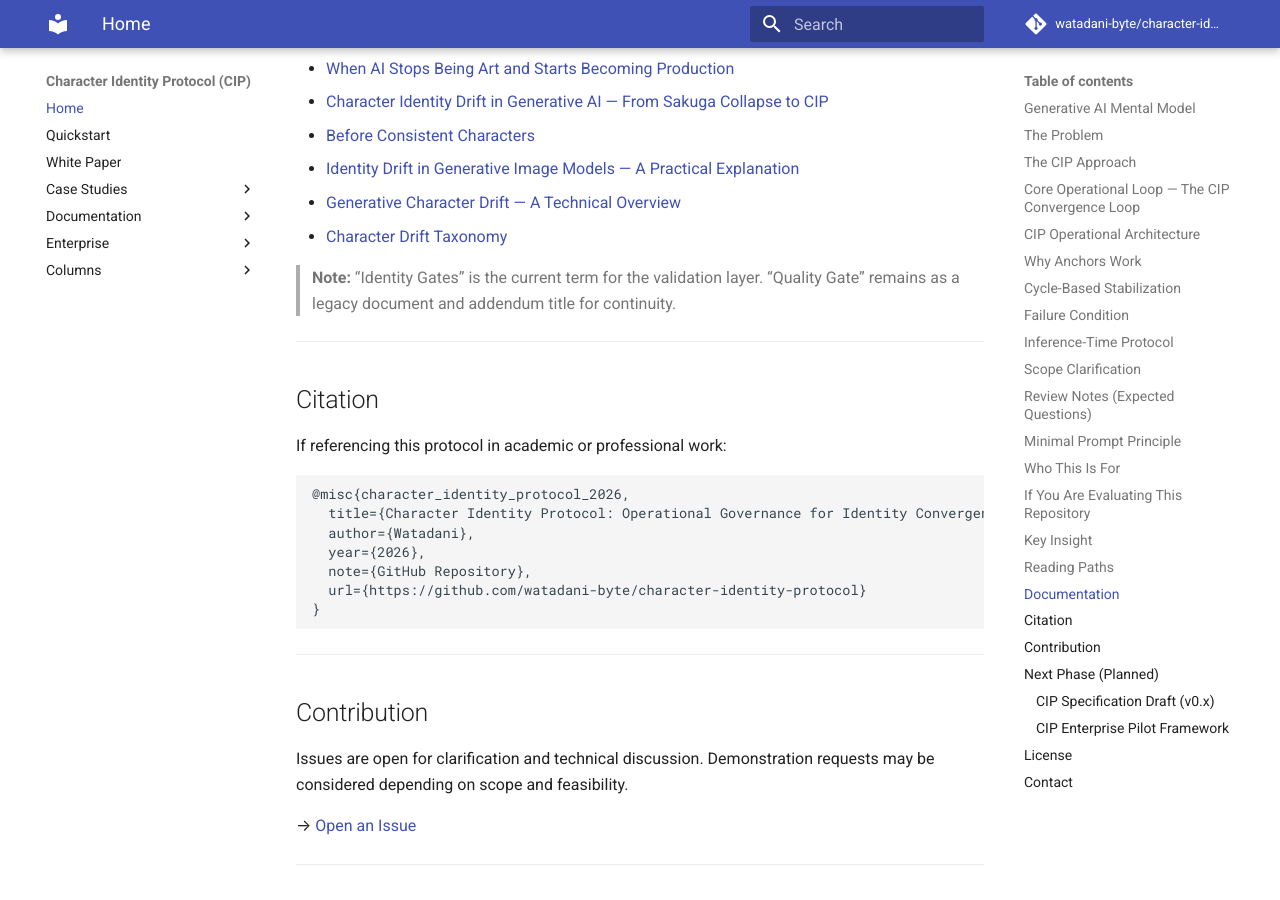
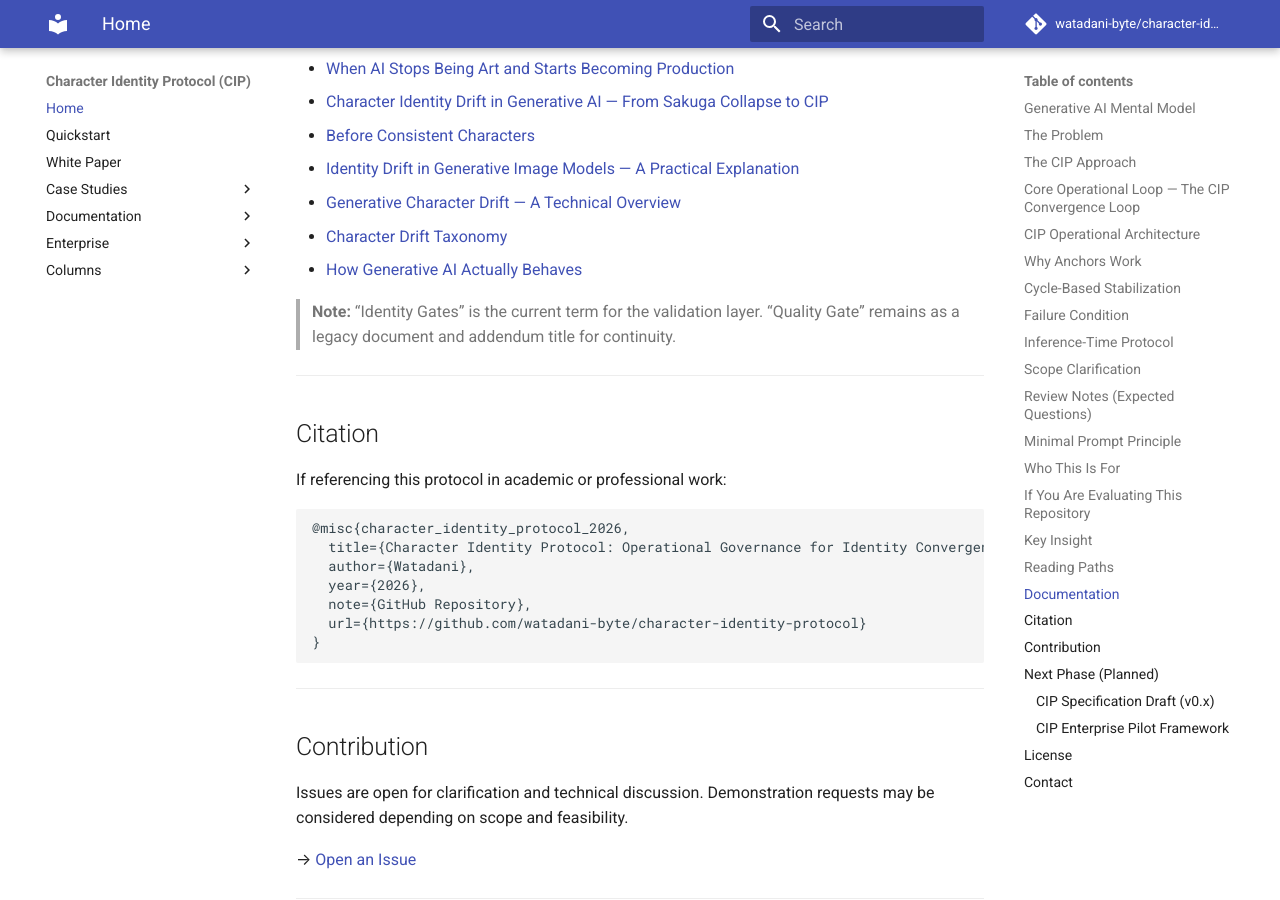
Before and after one commit to watadani-byte/character-identity-protocol, an MkDocs documentation site: the page built from docs/index.md, in a window 1280 px wide and 900 px high, scrolled down 10366 px. Built offline with MkDocs 1.6.1 and Material for MkDocs 9.7.7, drawn with Linux system fonts in a browser that asks for light colours; comment, search, counter and statistics services are not loaded.

Commit message:
index.md を更新

```diff
--- a/docs/index.md
+++ b/docs/index.md
@@ -442,6 +442,7 @@ Identity in generative systems does not persist automatically.
 - [Identity Drift in Generative Image Models — A Practical Explanation](docs/column_identity_drift_practical.md)
 - [Generative Character Drift — A Technical Overview](docs/column_character_drift_technical.md)
 - [Character Drift Taxonomy](docs/character_drift_taxonomy.md)
+- [How Generative AI Actually Behaves](docs/column_how_generative_ai_behaves.md)
 
 > **Note:** “Identity Gates” is the current term for the validation layer. “Quality Gate” remains as a legacy document and addendum title for continuity.
 
```
